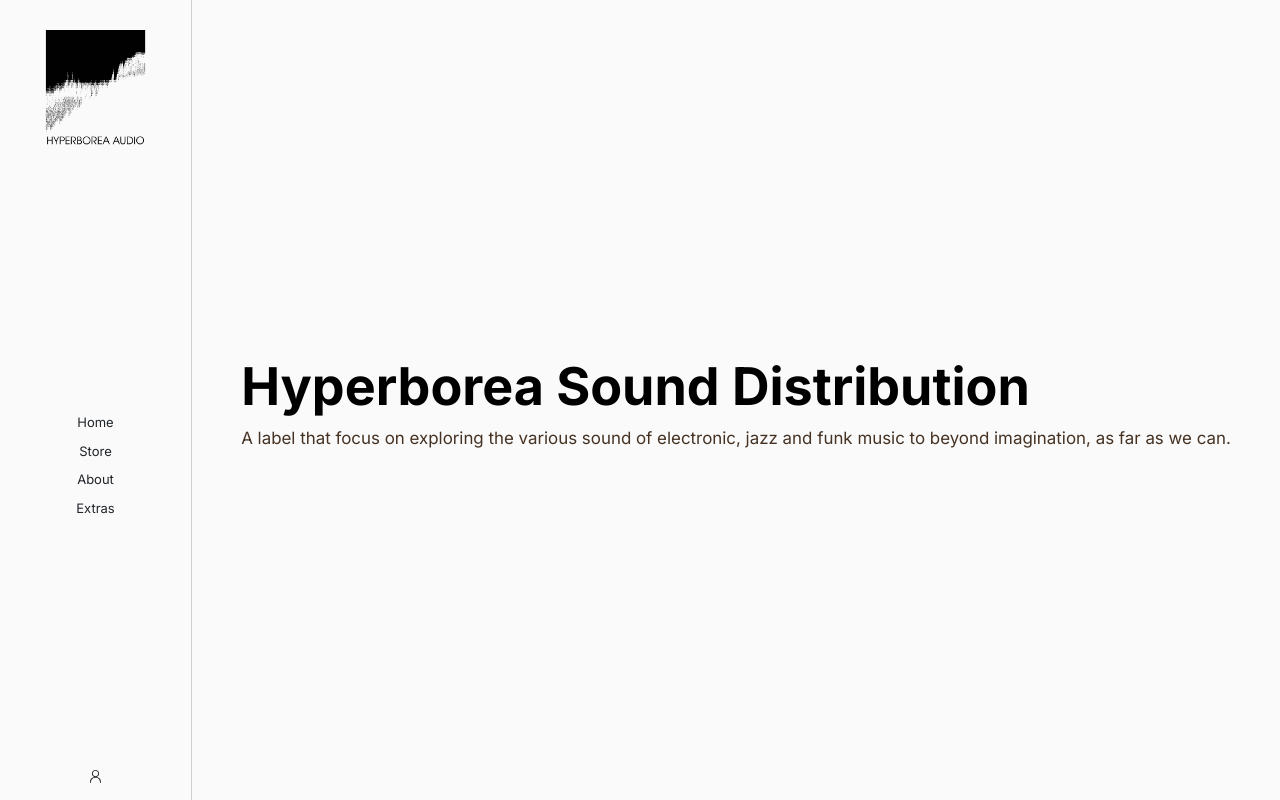
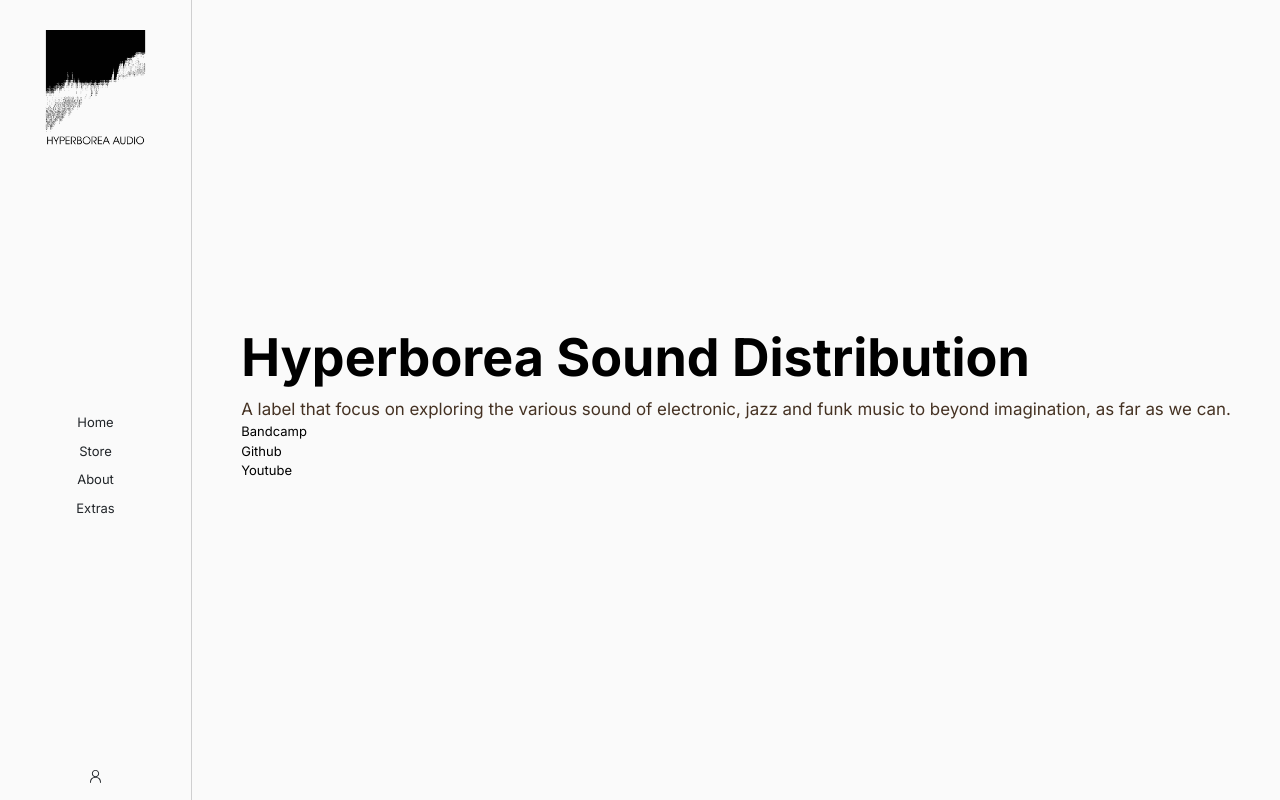
Before and after one commit to caiocsm-sudo/hyperborea-audio-distribution, a Next.js app: page / in a window 1280 px wide. Built offline with nearby package versions, Linux system fonts and the light colour scheme.

Commit message:
social media added to main page (may be removed later)

```diff
--- a/app/page.tsx
+++ b/app/page.tsx
@@ -12,8 +12,16 @@ export default function Home() {
               jazz and funk music to beyond imagination, as far as we can.
             </p>
           </div>
+          <div>
           <div className="main__links">
-            <i></i>
+            <i>Bandcamp</i>
+          </div>
+          <div className="main__links">
+            <i>Github</i>
+          </div>
+          <div className="main__links">
+            <i>Youtube</i>
+          </div>
           </div>
         </div>
       </section>
```
